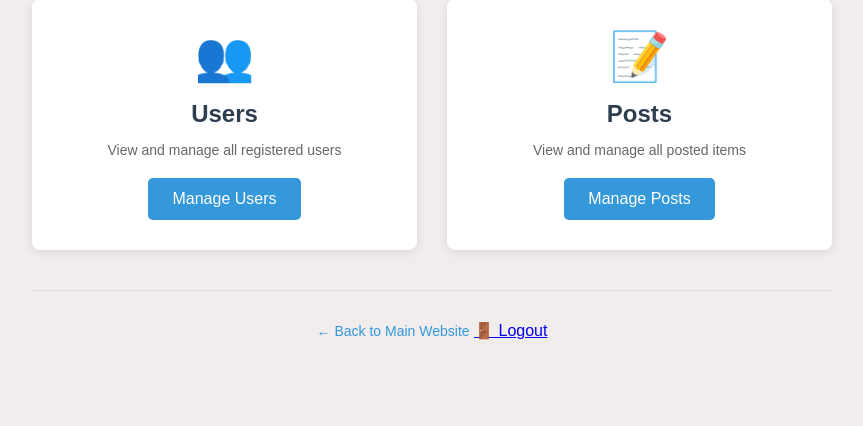
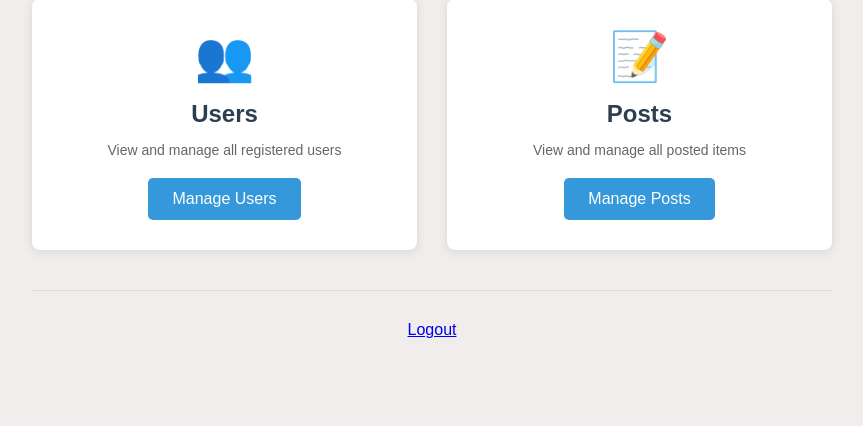
Before and after one commit to wafwafiq/G10_ReVibe, a Flask app: page /admin in a window 1280 px wide. Shown: the part 134-560 px from the top of the page, without its empty margins (208-1071 px from the left). Run offline with Flask 3, Linux system fonts and the light colour scheme; a user stored in the database is signed in; data that the repository does not hold is empty; parts of the project's set-up code (start-up, migrations or seed data) failed here and were passed over.

Commit message:
testing fix on push issue

```diff
--- a/website/templates/main_admin.html
+++ b/website/templates/main_admin.html
@@ -139,8 +139,7 @@
 
         <!-- Back to Main Site Section -->
         <div class="back-section">
-            <a href="/" class="back-link">← Back to Main Website</a>
-            <a href="{{ url_for('auth.logout') }}" class="logout-link">🚪 Logout</a>
+            <a href="{{ url_for('auth.logout') }}" class="logout-link">Logout</a>
         </div>
     </div>
 </body>
```
Also changed, not shown: 1 other file.
